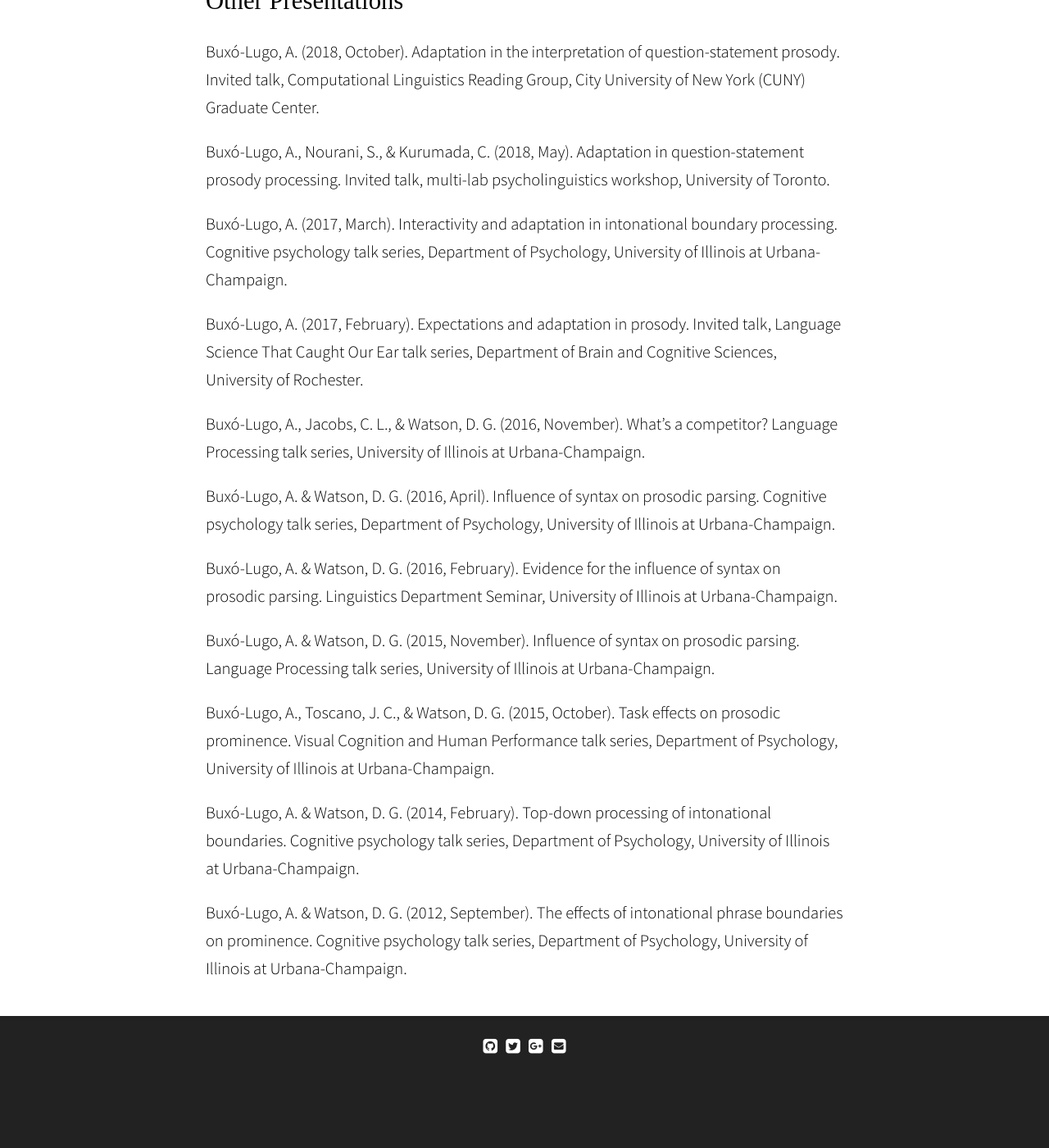
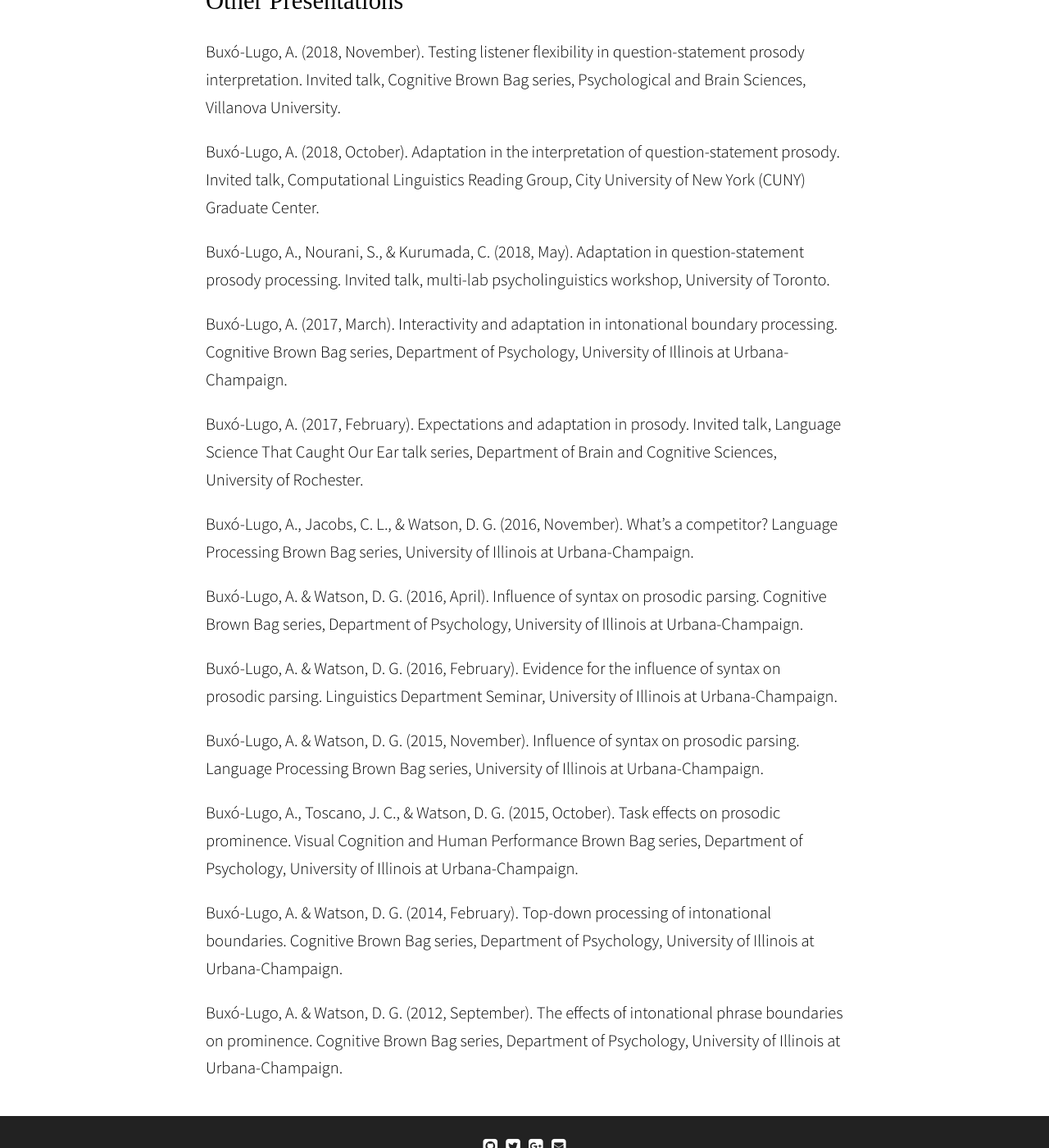
Before and after one commit to abuxolugo/abuxolugo.github.io, a Jekyll site: the page built from publications.md, in a window 1280 px wide and 1400 px high, scrolled down 2108 px. Shown: the whole window at 82% size. Built offline with Jekyll 4.4.1, drawn with Linux system fonts in a browser that asks for light colours; some web fonts are replaced; before the commit the page ends 3422 px from its top, so only the background shows below that.

Commit message:
Update publications.md

```diff
--- a/publications.md
+++ b/publications.md
@@ -38,24 +38,26 @@
 
 ## Other Presentations
 
+Buxó-Lugo, A. (2018, November). Testing listener flexibility in question-statement prosody interpretation. Invited talk, Cognitive Brown Bag series, Psychological and Brain Sciences, Villanova University.
+
 Buxó-Lugo, A. (2018, October). Adaptation in the interpretation of question-statement prosody. Invited talk, Computational Linguistics Reading Group, City University of New York (CUNY) Graduate Center.
 
 Buxó-Lugo, A., Nourani, S., & Kurumada, C. (2018, May). Adaptation in question-statement prosody processing. Invited talk, multi-lab psycholinguistics workshop, University of Toronto.
 
-Buxó-Lugo, A. (2017, March). Interactivity and adaptation in intonational boundary processing. Cognitive psychology talk series, Department of Psychology, University of Illinois at Urbana-Champaign.
+Buxó-Lugo, A. (2017, March). Interactivity and adaptation in intonational boundary processing. Cognitive Brown Bag series, Department of Psychology, University of Illinois at Urbana-Champaign.
 
 Buxó-Lugo, A. (2017, February).  Expectations and adaptation in prosody. Invited talk, Language Science That Caught Our Ear talk series, Department of Brain and Cognitive Sciences, University of Rochester.
 
-Buxó-Lugo, A., Jacobs, C. L., & Watson, D. G. (2016, November). What’s a competitor? Language Processing talk series, University of Illinois at Urbana-Champaign.
+Buxó-Lugo, A., Jacobs, C. L., & Watson, D. G. (2016, November). What’s a competitor? Language Processing Brown Bag series, University of Illinois at Urbana-Champaign.
 
-Buxó-Lugo, A. & Watson, D. G. (2016, April). Influence of syntax on prosodic parsing. Cognitive psychology talk series, Department of Psychology, University of Illinois at Urbana-Champaign.
+Buxó-Lugo, A. & Watson, D. G. (2016, April). Influence of syntax on prosodic parsing. Cognitive Brown Bag series, Department of Psychology, University of Illinois at Urbana-Champaign.
 
 Buxó-Lugo, A. & Watson, D. G. (2016, February). Evidence for the influence of syntax on prosodic parsing. Linguistics Department Seminar, University of Illinois at Urbana-Champaign.
 
-Buxó-Lugo, A. & Watson, D. G. (2015, November). Influence of syntax on prosodic parsing. Language Processing talk series, University of Illinois at Urbana-Champaign.
+Buxó-Lugo, A. & Watson, D. G. (2015, November). Influence of syntax on prosodic parsing. Language Processing Brown Bag series, University of Illinois at Urbana-Champaign.
 
-Buxó-Lugo, A., Toscano, J. C., & Watson, D. G. (2015, October). Task effects on prosodic prominence. Visual Cognition and Human Performance talk series, Department of Psychology, University of Illinois at Urbana-Champaign.
+Buxó-Lugo, A., Toscano, J. C., & Watson, D. G. (2015, October). Task effects on prosodic prominence. Visual Cognition and Human Performance Brown Bag series, Department of Psychology, University of Illinois at Urbana-Champaign.
 
-Buxó-Lugo, A. & Watson, D. G. (2014, February). Top-down processing of intonational boundaries. Cognitive psychology talk series, Department of Psychology, University of Illinois at Urbana-Champaign.
+Buxó-Lugo, A. & Watson, D. G. (2014, February). Top-down processing of intonational boundaries. Cognitive Brown Bag series, Department of Psychology, University of Illinois at Urbana-Champaign.
 
-Buxó-Lugo, A. & Watson, D. G. (2012, September). The effects of intonational phrase boundaries on prominence. Cognitive psychology talk series, Department of Psychology, University of Illinois at Urbana-Champaign.
+Buxó-Lugo, A. & Watson, D. G. (2012, September). The effects of intonational phrase boundaries on prominence. Cognitive Brown Bag series, Department of Psychology, University of Illinois at Urbana-Champaign.
```
